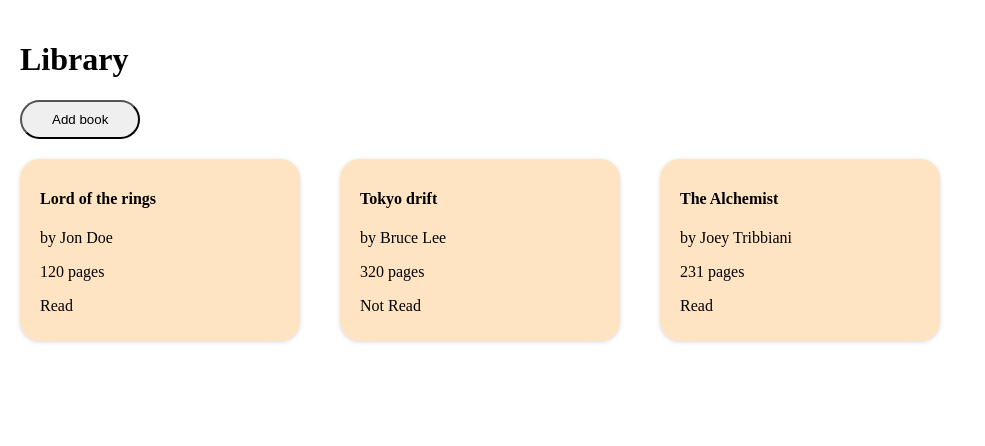
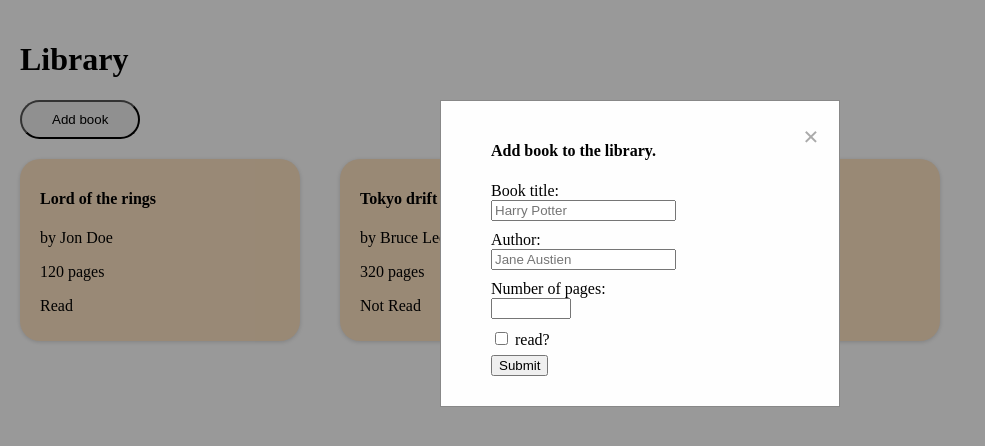
Before and after one commit to aidoskanapyanov/library-top, a website: page index.html in a window 1280 px wide. Both pictures are taken after a click on the button "Add book". Shown: the whole page, without its empty margins (0-985 px from the left). Drawn offline with Linux system fonts and the light colour scheme.

Commit message:
feat: add books through form

```diff
--- a/index.html
+++ b/index.html
@@ -11,8 +11,27 @@
   <body>
     <div class="main">
       <h1>Library</h1>
-      <button class="btn btn-primary">Add book</button>
+      <button id="bookBtn" class="btn btn-primary">Add book</button>
       <div class="books"></div>
+
+      <div id="myModal" class="modal">
+        <div class="modal-content">
+          <span class="close">&times;</span>
+          <h4>Add book to the library.</h4>
+
+          <form id="form">
+            <label for="title">Book title:</label><br />
+            <input type="text" id="title" name="title" placeholder="Harry Potter" /><br />
+            <label for="author">Author:</label><br />
+            <input type="text" id="author" name="author" placeholder="Jane Austien" /><br />
+            <label for="pages">Number of pages:</label><br />
+            <input type="number" id="pages" name="pages" min="1" max="10000" /><br />
+            <input type="checkbox" id="read" name="read" value="true" />
+            <label for="read">read?</label><br />
+            <input id="submitBtn" type="submit" value="Submit" />
+          </form>
+        </div>
+      </div>
     </div>
   </body>
 </html>
--- a/script.js
+++ b/script.js
@@ -17,6 +17,7 @@ function addBookToLibrary(book) {
 
 let books = document.querySelector(".books");
 
+function displayBooks() {
   myLibrary.forEach((book) => {
     let card = document.createElement("div");
     card.classList.add("book");
@@ -39,3 +40,44 @@ myLibrary.forEach((book) => {
 
     books.appendChild(card);
   });
+}
+displayBooks();
+
+let modal = document.getElementById("myModal");
+let bookBtn = document.getElementById("bookBtn");
+let closeBtn = document.getElementsByClassName("close")[0];
+let submitBtn = document.getElementById("submitBtn");
+
+bookBtn.onclick = function () {
+  modal.style.display = "block";
+};
+
+closeBtn.onclick = function () {
+  modal.style.display = "none";
+};
+
+submitBtn.onclick = function () {
+  modal.style.display = "none";
+};
+
+window.onclick = function (event) {
+  if (event.target == modal) {
+    modal.style.display = "none";
+  }
+};
+
+let form = document.getElementById("form");
+
+form.addEventListener("submit", (e) => {
+  e.preventDefault();
+  const data = new FormData(form);
+  let book = new Book(
+    (title = data.get("title")),
+    (author = data.get("author")),
+    (pages = data.get("pages")),
+    (read = data.get("read") == "true" ? true : false)
+  );
+  addBookToLibrary(book);
+  books.innerHTML = "";
+  displayBooks();
+});
--- a/style.css
+++ b/style.css
@@ -33,3 +33,55 @@ body {
     border-radius: 20px;
     box-shadow: rgba(0, 0, 0, 0.16) 0px 1px 4px;
 }
+
+/* The Modal (background) */
+.modal {
+    display: none;
+    /* Hidden by default */
+    position: fixed;
+    /* Stay in place */
+    z-index: 1;
+    /* Sit on top */
+    padding-top: 100px;
+    /* Location of the box */
+    left: 0;
+    top: 0;
+    width: 100%;
+    /* Full width */
+    height: 100%;
+    /* Full height */
+    overflow: auto;
+    /* Enable scroll if needed */
+    background-color: rgb(0, 0, 0);
+    /* Fallback color */
+    background-color: rgba(0, 0, 0, 0.4);
+    /* Black w/ opacity */
+}
+
+/* Modal Content */
+.modal-content {
+    background-color: #fefefe;
+    margin: auto;
+    padding: 20px 20px 20px 50px;
+    border: 1px solid #888;
+    width: 400px;
+}
+
+/* The Close Button */
+.close {
+    color: #aaaaaa;
+    float: right;
+    font-size: 28px;
+    font-weight: bold;
+}
+
+.close:hover,
+.close:focus {
+    color: #000;
+    text-decoration: none;
+    cursor: pointer;
+}
+
+input {
+    margin-bottom: 10px;
+}
```
Lines whose indentation alone changed are shown as unchanged.
